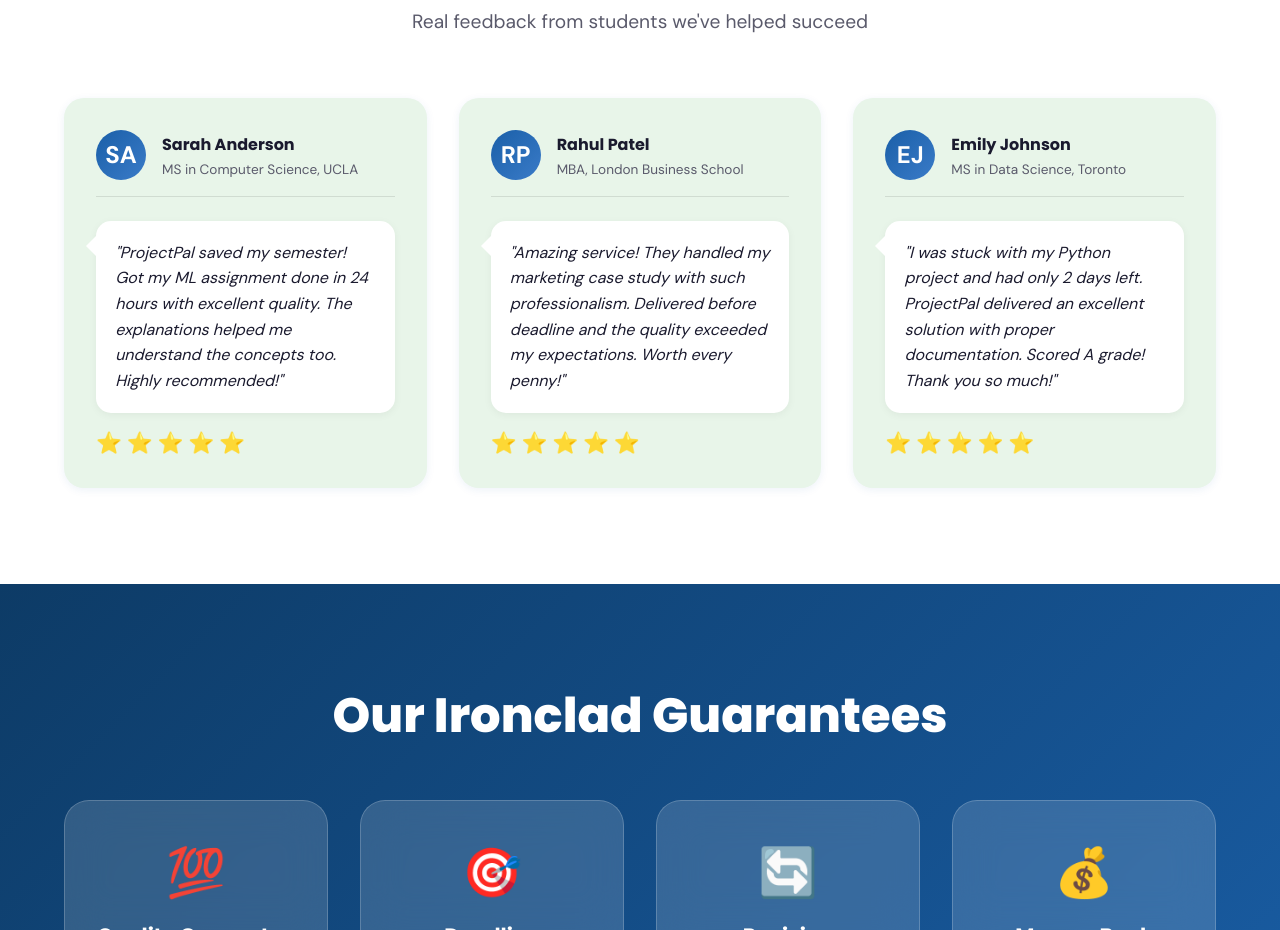
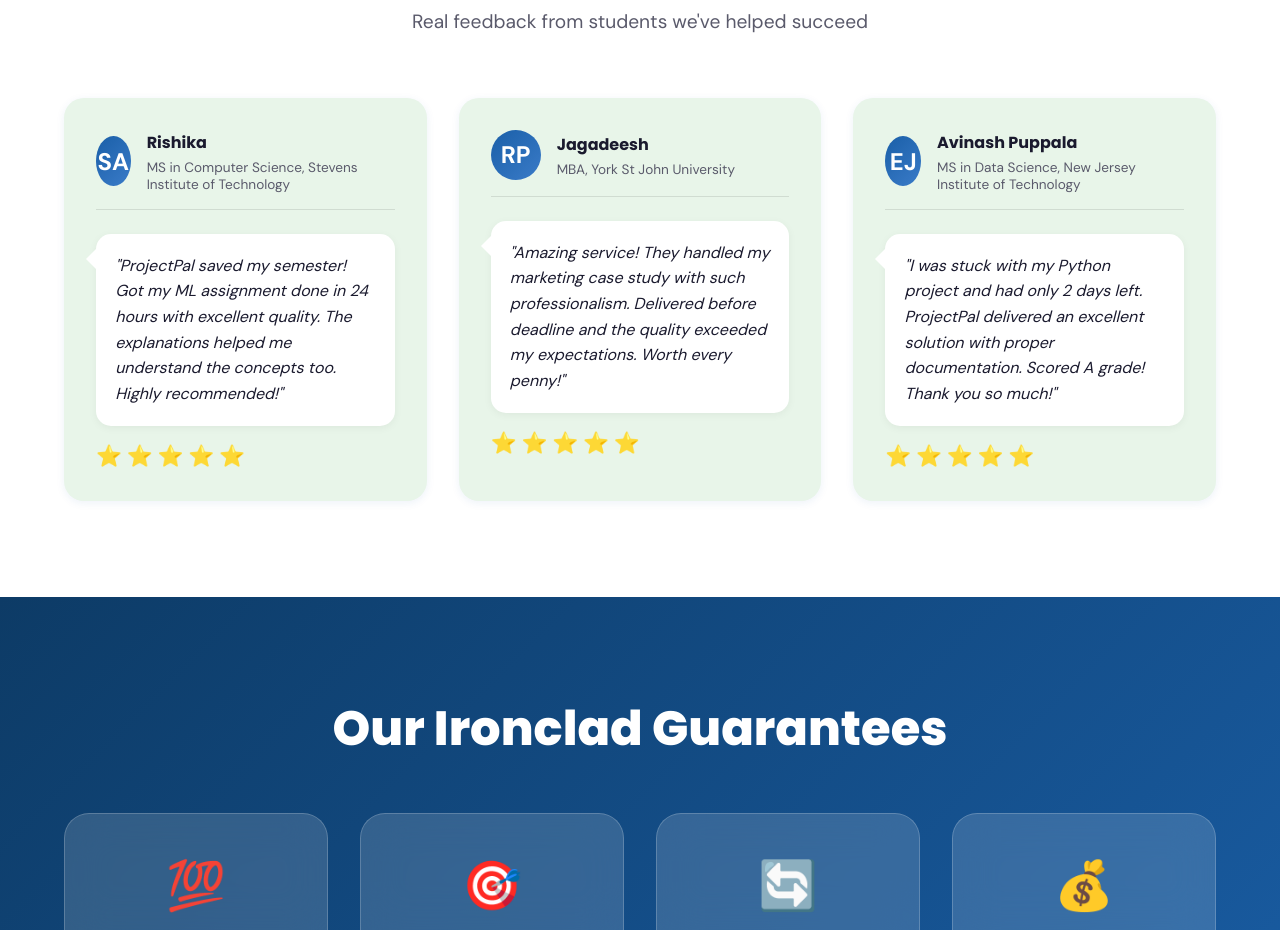
Before and after one commit to ssbharadwaj97/projectpal, a plain HTML site: page index.html in a window 1280 px wide. Shown: the part 3720-4650 px from the top of the page. Drawn offline with Linux system fonts and the light colour scheme.

Commit message:
Update index.html

```diff
--- a/index.html
+++ b/index.html
@@ -990,8 +990,8 @@
                     <div class="chat-header">
                         <div class="chat-avatar">SA</div>
                         <div class="chat-info">
-                            <h4>Sarah Anderson</h4>
-                            <p>MS in Computer Science, UCLA</p>
+                            <h4>Rishika</h4>
+                            <p>MS in Computer Science, Stevens Institute of Technology</p>
                         </div>
                     </div>
                     <div class="chat-message">
@@ -1005,8 +1005,8 @@
                     <div class="chat-header">
                         <div class="chat-avatar">RP</div>
                         <div class="chat-info">
-                            <h4>Rahul Patel</h4>
-                            <p>MBA, London Business School</p>
+                            <h4>Jagadeesh</h4>
+                            <p>MBA, York St John University</p>
                         </div>
                     </div>
                     <div class="chat-message">
@@ -1020,8 +1020,8 @@
                     <div class="chat-header">
                         <div class="chat-avatar">EJ</div>
                         <div class="chat-info">
-                            <h4>Emily Johnson</h4>
-                            <p>MS in Data Science, Toronto</p>
+                            <h4>Avinash Puppala</h4>
+                            <p>MS in Data Science, New Jersey Institute of Technology</p>
                         </div>
                     </div>
                     <div class="chat-message">
```
